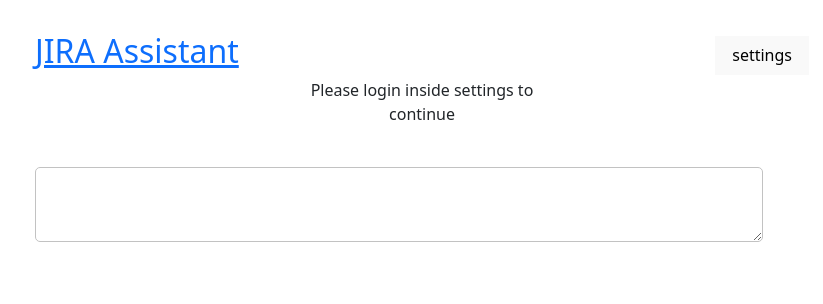
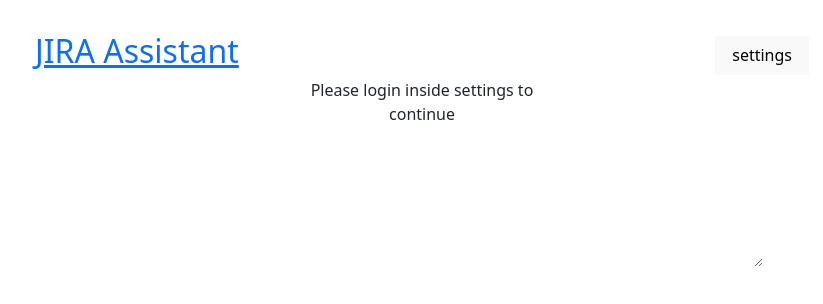
Before and after one commit to Beavan1997/jira-voice-assistant, a React app: page /#/ in a window 1280 px wide. Shown: the top 304 px of the page, without its empty margins (218-1041 px from the left). Built offline with nearby package versions, Linux system fonts and the light colour scheme.

Commit message:
text-area css changes

```diff
--- a/src/App.css
+++ b/src/App.css
@@ -108,6 +108,23 @@
   text-align: center;
 }
 
+.transcript-box {
+  margin-top: 25px;
+  min-width: 300px;
+  width: 94%;
+  height: 100px;
+  padding: 10px;
+  border: none;
+  outline: none;
+  text-align: center;
+  background-color: white;
+  display: block;
+}
+
+.transcript-box:focus {
+  border: none;
+}
+
 
 @keyframes fluctuate1 {
   from {
--- a/src/App.jsx
+++ b/src/App.jsx
@@ -436,19 +436,7 @@
       </div>
       <div>
         <textarea
-          style={{
-            marginTop: '25px',
-            minWidth: '300px',
-            width: '94%',
-            height: '75px',
-            padding: '10px',
-            border: '0.5 solid',
-            borderRadius: '5px',
-            borderColor: '#c2c2c2',
-            textAlign: 'center',
-            backgroundColor: 'white',
-            display: 'block',
-          }}
+          className='transcript-box'
           disabled={isListening}
           value={transcript}
           onChange={(e) => {
```
